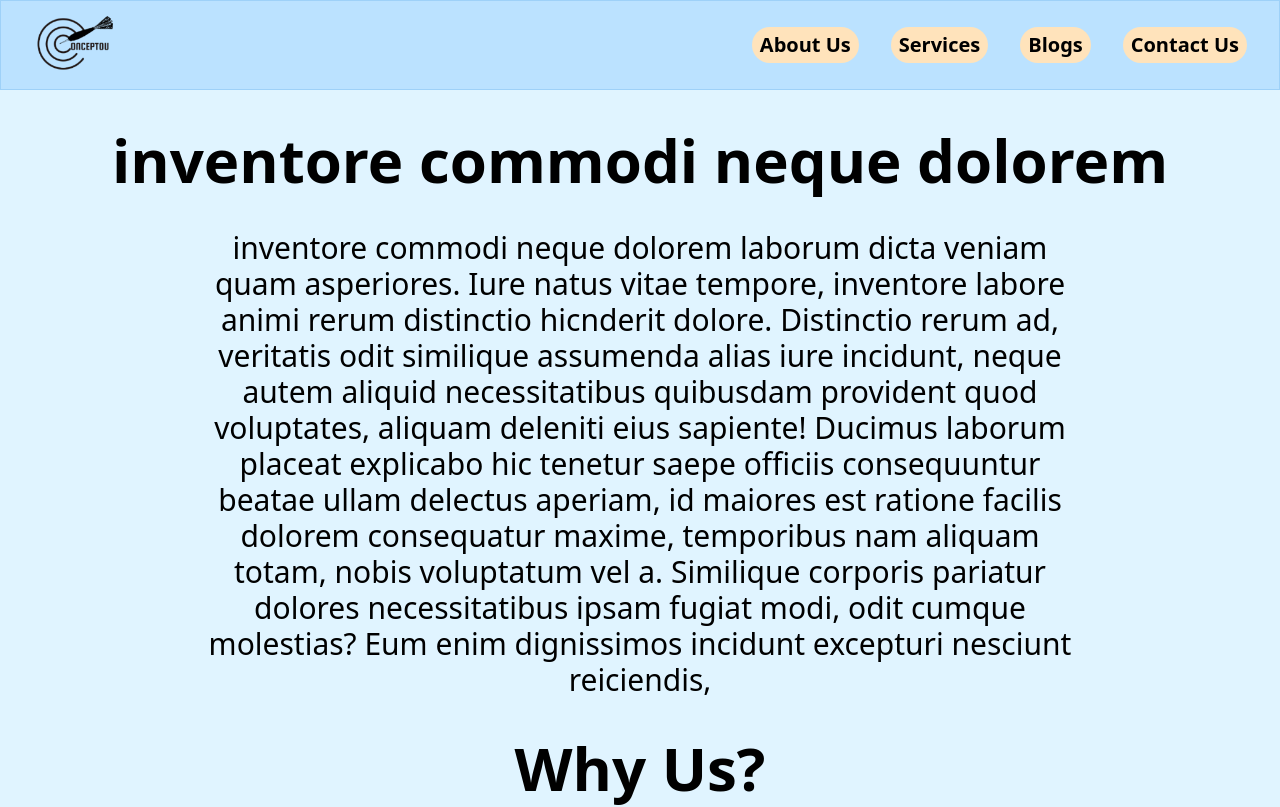
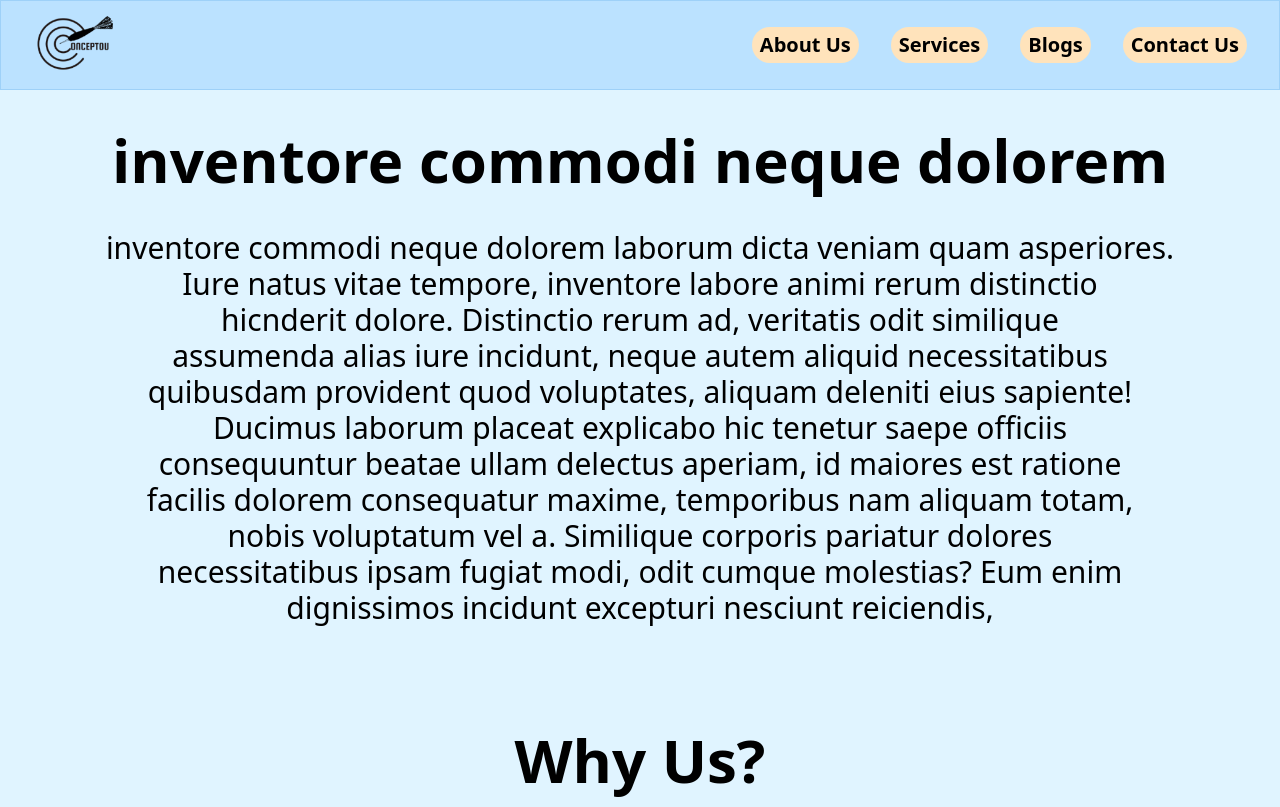
Before and after one commit to vishnubansal001/Conceptou, a React (Vite) app: page / in a window 1280 px wide. Shown: the top 807 px of the page. Built offline with nearby package versions, Linux system fonts and the light colour scheme.

Commit message:
animation added

```diff
--- a/src/components/home/Hero.jsx
+++ b/src/components/home/Hero.jsx
@@ -1,23 +1,126 @@
+import { motion } from "framer-motion";
+
 const Hero = () => {
   return (
     <div className="bg-[#E0F4FF] min-h-[80vh] w-full lg:px-20 px-10 flex flex-col justify-start items-start py-10">
-      <div className="flex flex-col justify-center items-center text-center lg:gap-10 md:gap-8 gap-4">
+      <div className="flex flex-col justify-center items-center text-center lg:gap-10 md:gap-8 gap-4 w-full">
         <h1 className="lg:text-6xl md:text-4xl text-2xl font-bold">
           inventore commodi neque dolorem
         </h1>
-        <p className="lg:text-3xl md:text-2xl sm:text-lg text-base md:w-[80%] w-auto">
-          inventore commodi neque dolorem laborum dicta veniam quam asperiores.
+        <div>
+          <div className="overflow-hidden">
+            <motion.p
+              animate={{ y: "0%" }}
+              initial={{ y: "-100%" }}
+              transition={{ duration: "0.5",delay:"0.3" }}
+              className="lg:text-3xl md:text-2xl sm:text-lg text-base"
+            >
+              inventore commodi neque dolorem laborum dicta veniam quam
+              asperiores.{" "}
+            </motion.p>
+          </div>
+          <div className="overflow-hidden">
+            <motion.p
+              animate={{ y: "0%" }}
+              initial={{ y: "-100%" }}
+              transition={{ duration: "0.5",delay:"0.34" }}
+              className="lg:text-3xl md:text-2xl sm:text-lg text-base"
+            >
               Iure natus vitae tempore, inventore labore animi rerum distinctio
+            </motion.p>
+          </div>
+          <div className="overflow-hidden">
+            <motion.p
+              animate={{ y: "0%" }}
+              initial={{ y: "-100%" }}
+              transition={{ duration: "0.5",delay:"0.39" }}
+              className="lg:text-3xl md:text-2xl sm:text-lg text-base"
+            >
               hicnderit dolore. Distinctio rerum ad, veritatis odit similique
+            </motion.p>
+          </div>
+          <div className="overflow-hidden">
+            <motion.p
+              animate={{ y: "0%" }}
+              initial={{ y: "-100%" }}
+              transition={{ duration: "0.5",delay:"0.45" }}
+              className="lg:text-3xl md:text-2xl sm:text-lg text-base"
+            >
               assumenda alias iure incidunt, neque autem aliquid necessitatibus
-          quibusdam provident quod voluptates, aliquam deleniti eius sapiente!
+            </motion.p>
+          </div>
+          <div className="overflow-hidden">
+            <motion.p
+              animate={{ y: "0%" }}
+              initial={{ y: "-100%" }}
+              transition={{ duration: "0.5",delay:"0.5" }}
+              className="lg:text-3xl md:text-2xl sm:text-lg text-base"
+            >
+              quibusdam provident quod voluptates, aliquam deleniti eius
+              sapiente!
+            </motion.p>
+          </div>
+          <div className="overflow-hidden">
+            <motion.p
+              animate={{ y: "0%" }}
+              initial={{ y: "-100%" }}
+              transition={{ duration: "0.5",delay:"0.55" }}
+              className="lg:text-3xl md:text-2xl sm:text-lg text-base"
+            >
               Ducimus laborum placeat explicabo hic tenetur saepe officiis
+            </motion.p>
+          </div>
+          <div className="overflow-hidden">
+            <motion.p
+              animate={{ y: "0%" }}
+              initial={{ y: "-100%" }}
+              transition={{ duration: "0.5",delay:"0.6" }}
+              className="lg:text-3xl md:text-2xl sm:text-lg text-base"
+            >
               consequuntur beatae ullam delectus aperiam, id maiores est ratione
+            </motion.p>
+          </div>
+          <div className="overflow-hidden">
+            <motion.p
+              animate={{ y: "0%" }}
+              initial={{ y: "-100%" }}
+              transition={{ duration: "0.5",delay:"0.64" }}
+              className="lg:text-3xl md:text-2xl sm:text-lg text-base"
+            >
               facilis dolorem consequatur maxime, temporibus nam aliquam totam,
+            </motion.p>
+          </div>
+          <div className="overflow-hidden">
+            <motion.p
+              animate={{ y: "0%" }}
+              initial={{ y: "-100%" }}
+              transition={{ duration: "0.5",delay:"0.68" }}
+              className="lg:text-3xl md:text-2xl sm:text-lg text-base"
+            >
               nobis voluptatum vel a. Similique corporis pariatur dolores
+            </motion.p>
+          </div>
+          <div className="overflow-hidden">
+            <motion.p
+              animate={{ y: "0%" }}
+              initial={{ y: "-100%" }}
+              transition={{ duration: "0.5",delay:"0.73" }}
+              className="lg:text-3xl md:text-2xl sm:text-lg text-base"
+            >
               necessitatibus ipsam fugiat modi, odit cumque molestias? Eum enim
+            </motion.p>
+          </div>
+          <div className="overflow-hidden">
+            <motion.p
+              animate={{ y: "0%" }}
+              initial={{ y: "-100%" }}
+              transition={{ duration: "0.5",delay:"0.8" }}
+              className="lg:text-3xl md:text-2xl sm:text-lg text-base"
+            >
               dignissimos incidunt excepturi nesciunt reiciendis,{" "}
-        </p>
+            </motion.p>
+          </div>
+        </div>
       </div>
     </div>
   );
```
Lines whose indentation alone changed are shown as unchanged.
